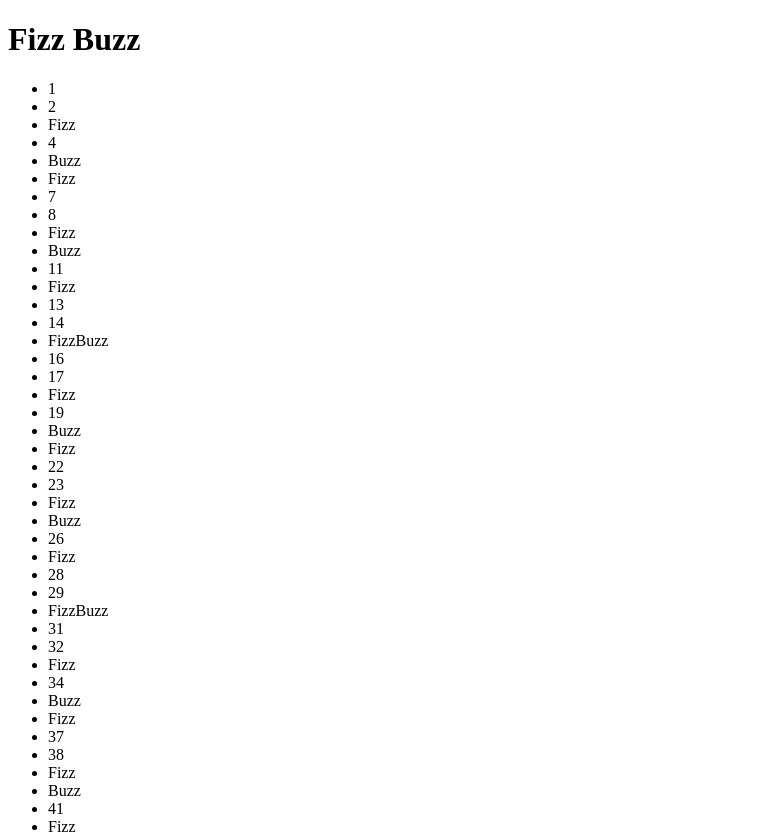
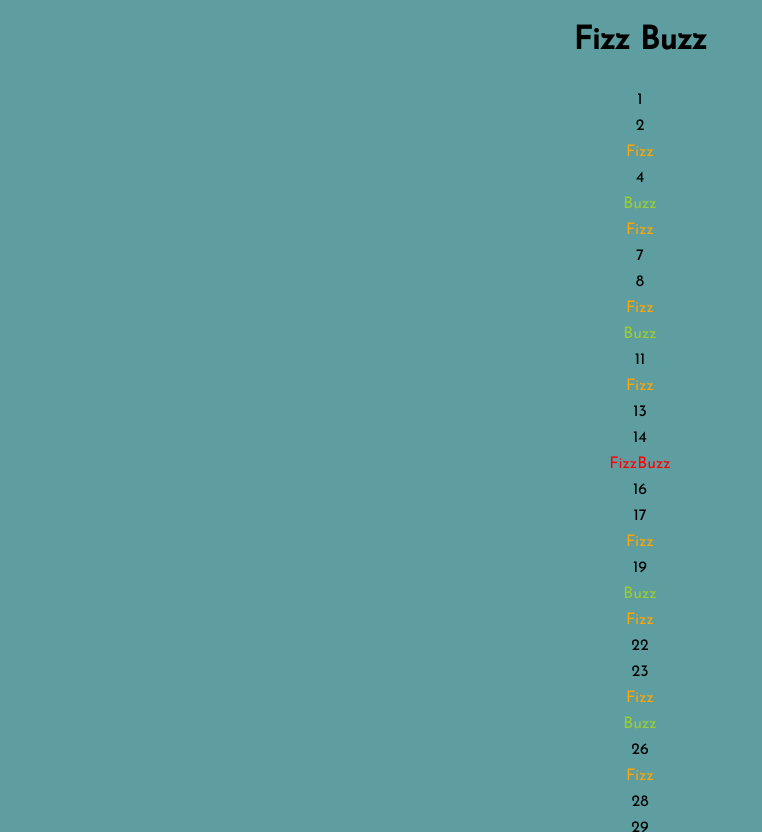
Before and after one commit to Michau94/js-fizzbuzz, a plain HTML site: page index.html in a window 1280 px wide. Shown: the top 832 px of the page, without its empty margins (0-762 px from the left). Drawn offline with Linux system fonts and the light colour scheme.

Commit message:
some style + fixes print on html

```diff
--- /dev/null
+++ b/css/style.css
@@ -0,0 +1,33 @@
+/* RESET */
+
+* {
+    padding: 0;
+    margin: 0;
+    box-sizing: border-box;
+    font-family: 'Josefin Sans', sans-serif;
+}
+
+.container {
+    width: 100%;
+    max-width: 1400px;
+    margin: 0 auto;
+    background-color: cadetblue;
+}
+
+/* MAIN */
+
+h1 {
+    text-align: center;
+    padding-top: 25px;
+}
+
+#count {
+    list-style-type: none;
+    padding: 30px;
+    text-align: center;
+}
+
+#count li {
+    padding: 5px 0;
+
+}
--- a/index.html
+++ b/index.html
@@ -5,14 +5,24 @@
     <meta http-equiv="X-UA-Compatible" content="IE=edge">
     <meta name="viewport" content="width=device-width, initial-scale=1.0">
     <title>FizzBuzz</title>
+    <link rel="preconnect" href="https://fonts.googleapis.com">
+    <link rel="preconnect" href="https://fonts.gstatic.com" crossorigin>
+    <link href="https://fonts.googleapis.com/css2?family=Josefin+Sans&display=swap" rel="stylesheet">
+    <link rel='stylesheet' href='https://cdnjs.cloudflare.com/ajax/libs/font-awesome/5.15.3/css/all.min.css'
+        integrity='sha512-iBBXm8fW90+nuLcSKlbmrPcLa0OT92xO1BIsZ+ywDWZCvqsWgccV3gFoRBv0z+8dLJgyAHIhR35VZc2oM/gI1w=='
+        crossorigin='anonymous' />
+    <link rel="stylesheet" href="./css/style.css">
 </head>
 <body>
-<h1>Fizz Buzz </h1>
-    <ul id="count">
 
+<div class="container">
 
-    </ul>
+        <h1>Fizz Buzz </h1>
 
+        <ul id="count">
+
+        </ul>
+</div>
     <script src="./js/script.js"></script>
 </body>
 </html>
--- a/js/script.js
+++ b/js/script.js
@@ -21,18 +21,20 @@ for (var i = 1; i <= 100; i++) {
     //conditions
 
     if (i % 3 === 0 && i % 5 === 0) {
-        numberPrint += '<li>' + 'FizzBuzz' + '</li>';
         console.log('FizzBuzz');
+        numberPrint += '<li style = color:red;>' + 'FizzBuzz' + '</li>';
+
     } else if (i % 3 === 0) {
         console.log('Fizz');
-        numberPrint += '<li>' + 'Fizz' + '</li>';
-    }
-    else if (i % 5 === 0) {
+        numberPrint += '<li style = color:orange;>' + 'Fizz' + '</li>';
+
+    }else if (i % 5 === 0) {
         console.log('Buzz');
-        numberPrint += '<li>' + 'Buzz' + '</li>';
+        numberPrint += '<li style = color:yellowgreen;>' + 'Buzz' + '</li>';
+
     } else {
+        console.log(i);
         numberPrint += '<li>' + i + '</li>';
-        console.log(i);
     }
 }
 
```
